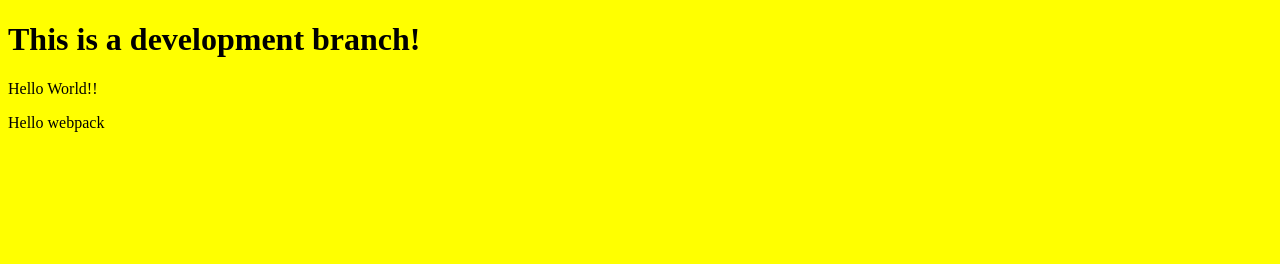
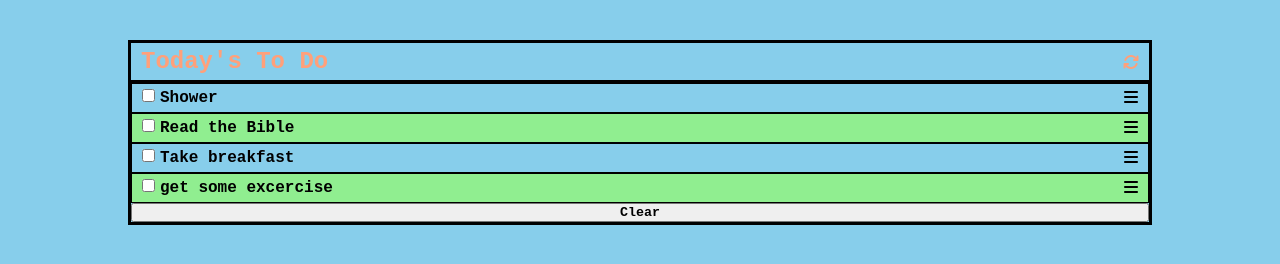
Before and after one commit to emmyobonyo/ToDoApp, a website built with webpack: page src/index.html in a window 1280 px wide. Built offline with nearby package versions, Linux system fonts and the light colour scheme.

Commit message:
Populate DOM with Tasks

```diff
--- a/src/index.html
+++ b/src/index.html
@@ -3,10 +3,15 @@
 <head>
     <meta charset="UTF-8">
     <meta name="viewport" content="width=device-width, initial-scale=1.0">
-    <title>Wbpack Exercise</title>
+    <title>To Do List</title>
+    <script src="https://kit.fontawesome.com/8107cf6975.js" crossorigin="anonymous"></script>
 </head>
 <body>
-    <h1>This is a development branch!</h1>
-    <p>Hello World!!</p>
+    <header>
+        <h2>Today's To Do</h2>
+        <i class="fa fa-refresh"></i>
+    </header>
+    <ul id="list-items"></ul>
+    <button type="button" class="submit">Clear</button>
 </body>
 </html>
--- a/src/index.js
+++ b/src/index.js
@@ -1,11 +1,56 @@
-import _ from 'lodash';
 import './style.css';
+
+const ul = document.getElementById('list-items');
+const tasks = [
+  {
+    index: 3,
+    isCompleted: false,
+    description: 'get some excercise',
+  },
+  {
+    index: 1,
+    isCompleted: false,
+    description: 'Read the Bible',
+  },
+  {
+    index: 0,
+    isCompleted: false,
+    description: 'Shower',
+  },
+  {
+    index: 2,
+    isCompleted: false,
+    description: 'Take breakfast',
+  },
+];
+
+const localTasks = [];
+for (let i = 0; i < tasks.length; i += 1) {
+  tasks.forEach((task) => {
+    if (task.index === i) {
+      localTasks.push(task);
+      localStorage.setItem('tasks', JSON.stringify(localTasks));
+    }
+  });
+  const getTasks = JSON.parse(localStorage.getItem('tasks'));
+  const li = document.createElement('li');
+  const liDiv = document.createElement('div');
+  const p = document.createElement('p');
+  const checkbox = document.createElement('input');
+  checkbox.type = 'checkbox';
+  const icon = document.createElement('i');
+  icon.className = 'fa fa-bars';
+  p.innerHTML = getTasks[i].description;
+  ul.appendChild(li);
+  li.appendChild(liDiv);
+  liDiv.appendChild(checkbox);
+  liDiv.appendChild(p);
+  li.appendChild(icon);
+}
 
 function component() {
   const element = document.createElement('div');
 
-  // Lodash, now imported by this script
-  element.innerHTML = _.join(['Hello', 'webpack'], ' ');
   element.classList.add('hello');
 
   return element;
--- a/src/style.css
+++ b/src/style.css
@@ -1,3 +1,51 @@
+* {
+  padding: 0;
+  margin: 0;
+  box-sizing: border-box;
+  font-family: 'Courier New', Courier, monospace;
+  font-weight: bold;
+}
+
+header {
+  display: flex;
+  justify-content: space-between;
+  color: lightsalmon;
+  border-bottom: 3px solid black;
+  padding: 5px 10px;
+}
+
+.fa-refresh {
+  align-self: center;
+}
+
 body {
-  background-color: yellow;
+  background-color: skyblue;
+  width: 80%;
+  margin: auto;
+  margin-top: 40px;
+  border: 3px solid black;
 }
+
+ul {
+  list-style-type: none;
+}
+
+li {
+  display: flex;
+  justify-content: space-between;
+  padding: 5px 10px;
+  border: 1px solid black;
+}
+
+ul li:nth-child(even) {
+  background-color: lightgreen;
+}
+
+p {
+  display: inline-block;
+  margin-left: 5px;
+}
+
+button {
+  width: 100%;
+}
--- a/webpack.config.js
+++ b/webpack.config.js
@@ -2,6 +2,7 @@ const path = require('path');
 const HtmlWebpackPlugin = require('html-webpack-plugin');
 
 module.exports = {
+  mode: 'development',
   entry: './src/index.js',
   plugins: [
     new HtmlWebpackPlugin({
```
Also changed, not shown: dist/index.html, dist/main.js, dist/main.js.LICENSE.txt (deleted).
